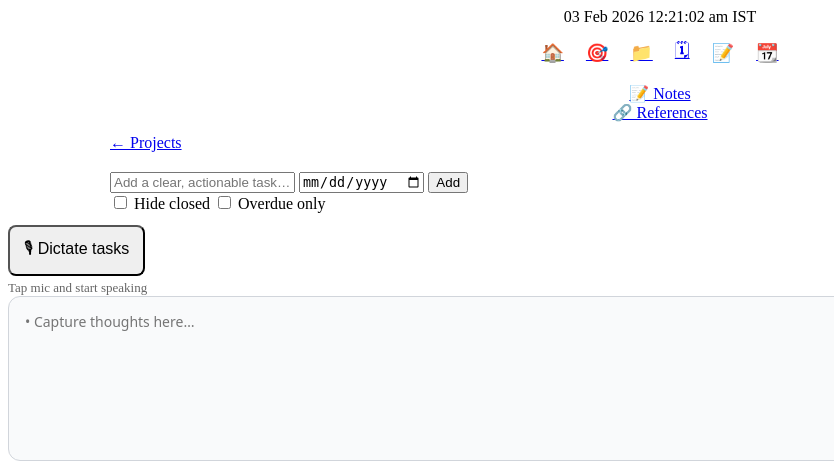
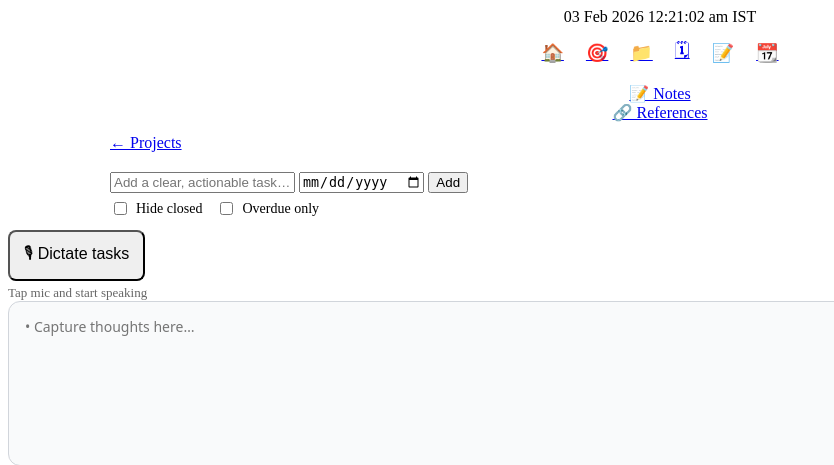
Before and after one commit to venghatesh-stack/DailyPlanner, a Flask app: template templates/project_tasks.html in a window 1320 px wide; the page is wider, and only the part inside the window is pictured. Shown: the top 465 px of that part, without its empty margins (0-834 px from the left). Run offline with Flask 3, Linux system fonts and the light colour scheme; the template is opened without the code that fills it, so the values that code supplies are empty.

Commit message:
aligning task filters

```diff
--- a/static/project_tasks.css
+++ b/static/project_tasks.css
@@ -701,3 +701,16 @@
   flex-direction: column;
   align-items: center;
 }
+.task-filters {
+  display: flex;
+  align-items: center;
+  gap: 14px;
+  margin-top: 6px;
+}
+
+.task-filters .filter {
+  display: flex;
+  align-items: center;
+  gap: 6px;
+  font-size: 14px;
+}
```
